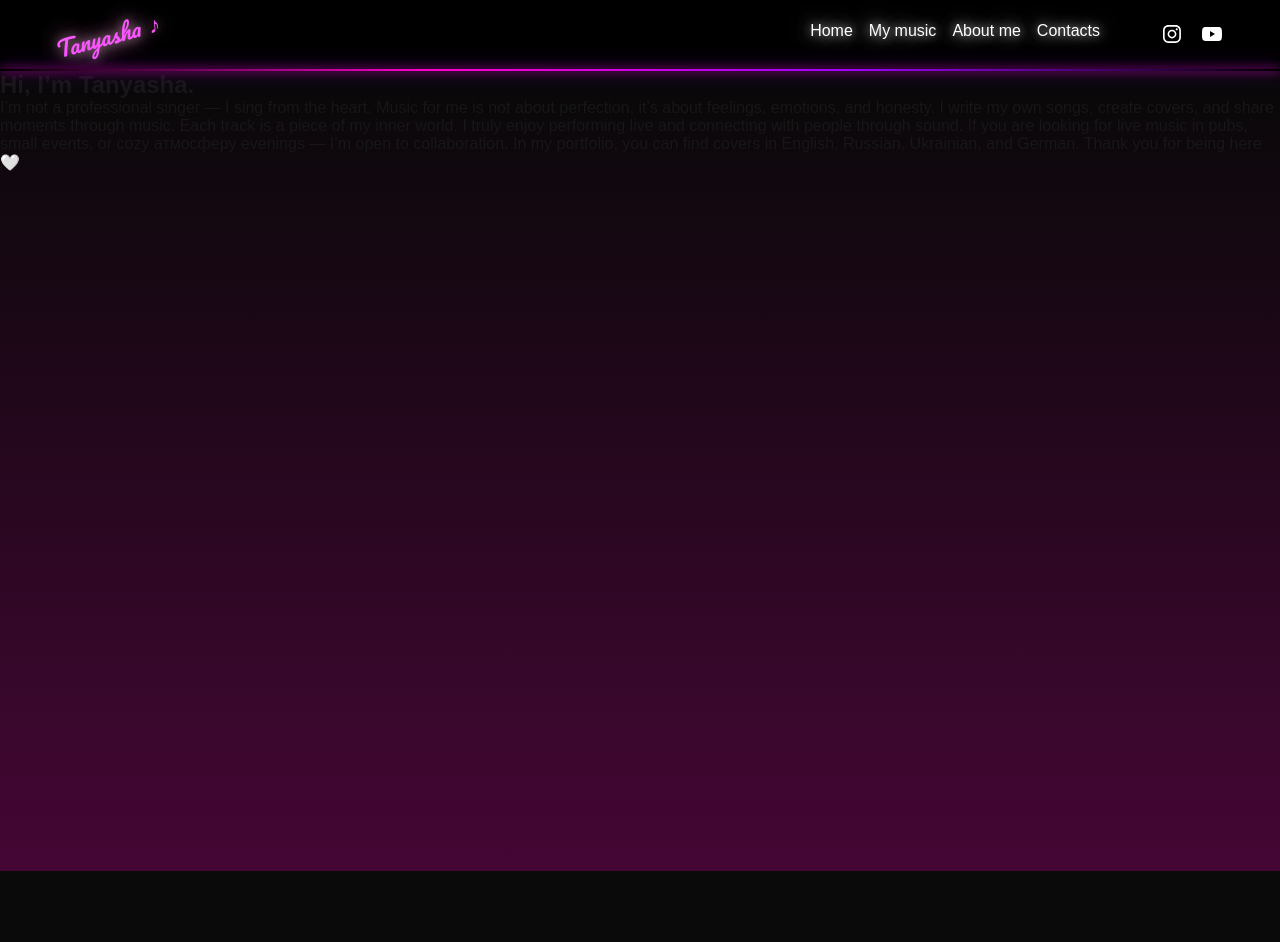
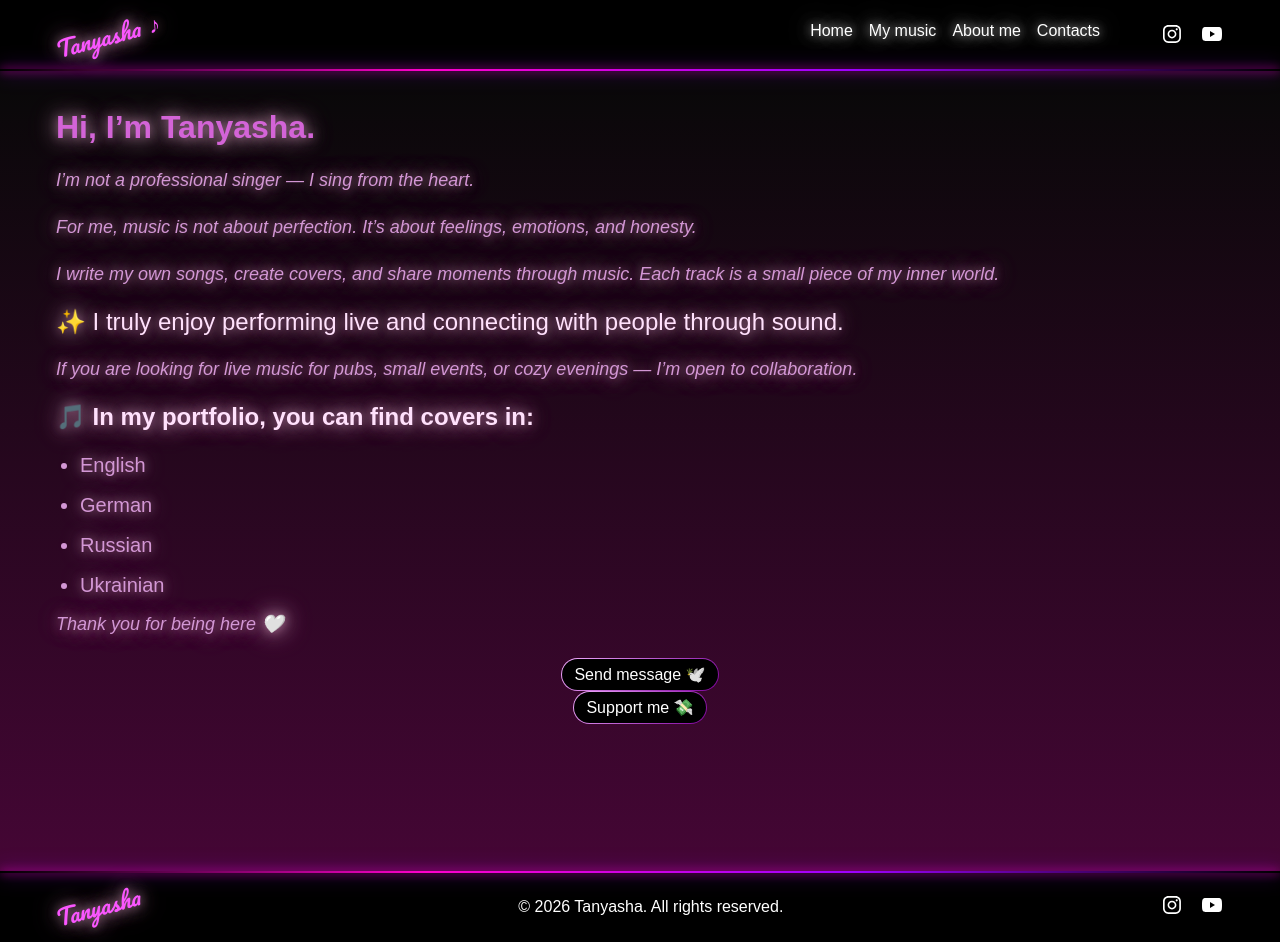
Before and after one commit to Kubyshkina-T/music-portfolio, a Next.js app: page /about in a window 1280 px wide. Before the commit the page ends 871 px from the top, so only its background shows below. Built offline with nearby package versions, Linux system fonts and the light colour scheme.

Commit message:
upload pageAbout

```diff
--- a/app/about/about.module.css
+++ b/app/about/about.module.css
@@ -1,3 +1,67 @@
 .aboutPage{
     background-image: linear-gradient(#000000f7, #450635);
-height: 100vh;}
+min-height: 100vh;
+}
+.titleAboutPage{
+    line-height: 1.5;
+/* max-width: 300px; */
+    margin: 0;
+    margin-bottom: 16px;
+    padding-top: 32px;
+    font-size: 32px;
+    color: #d364d7;
+    text-shadow:
+        0 0 10px #ba7fa2a3,
+        0 0 20px #f0cde19c,
+        0 0 30px #ffa1d875;
+}
+ .descriptionAboutPage{
+    line-height: 1.5;
+/* display: inline-block; */
+    /* max-width: 300px; */
+    margin: 0;
+    margin-bottom: 20px;
+    font-style: italic;
+    font-size: 18px;
+    color: #d397d5;
+    text-shadow:
+        0 0 10px #ba7fa2a3,
+        0 0 20px #f0cde19c,
+        0 0 30px #ffa1d875;
+ }
+ .subtitleAboutPage{
+    margin: 0;
+    margin-bottom: 20px;
+    font-size: 24px;
+    color:  #ffe1fc;
+    text-shadow:
+        0 0 10px #ba7fa2a3,
+        0 0 20px #f0cde19c,
+        0 0 30px #ffa1d875;
+ }
+ .descriptionAboutPageHightlight{
+    margin-bottom: 20px;
+        font-size: 24px;
+        color: #ffe1fc;
+        text-shadow:
+            0 0 10px #ba7fa2a3,
+            0 0 20px #f0cde19c,
+            0 0 30px #ffa1d875;
+ }
+ .listLanguages {
+     padding-left: 24px;
+     margin: 0;
+ }
+
+ .itemLanguage {
+     margin-bottom: 12px;
+
+     font-size: 20px;
+     color: #d397d5;
+
+     text-shadow:
+         0 0 10px #ba7fa2a3,
+         0 0 20px #f0cde19c;
+
+     line-height: 1.4;
+ }
--- a/app/about/page.tsx
+++ b/app/about/page.tsx
@@ -1,25 +1,44 @@
 import css from "@/app/about/about.module.css"
+import ButtonLink from "@/components/Button/Button";
+import Container from "@/components/Container/Container";
 
 export default function AboutPage() {
     return (
-        <main className={css.aboutPage}>
+          <main className={css.aboutPage}>
+                <Container>
      <section className={css.aboutContent}>
-      <h1>Hi, I’m Tanyasha.</h1>
-      <p>
-      I’m not a professional singer — I sing from the heart.
-Music for me is not about perfection, it’s about feelings, emotions, and honesty.
+      <h1 className={css.titleAboutPage}>Hi, I’m Tanyasha.</h1>
+      <p className={css.descriptionAboutPage}>
+    I’m not a professional singer — I sing from the heart.
+                            </p>
+                             <p className={css.descriptionAboutPage}>
+For me, music is not about perfection.
+It’s about feelings, emotions, and honesty.</p>
+  <p className={css.descriptionAboutPage}>
+I write my own songs, create covers, and share moments through music.
+Each track is a small piece of my inner world.
+                            </p>
+<p className={css.descriptionAboutPageHightlight}>
+✨ I truly enjoy performing live and connecting with people through sound.
+                            </p>
+ <p className={css.descriptionAboutPage}>
+If you are looking for live music for pubs, small events, or cozy evenings — I’m open to collaboration.
+                            </p>
+                            <h2 className={css.subtitleAboutPage }>🎵 In my portfolio, you can find covers in: </h2>
+                            <ul className={css.listLanguages}>
+                                  <li className={css.itemLanguage}> English</li>
+                                  <li className={css.itemLanguage}> German</li>
+                                  <li className={css.itemLanguage}> Russian</li>
+                                  <li className={css.itemLanguage}> Ukrainian</li>
+                            </ul>
 
-I write my own songs, create covers, and share moments through music.
-Each track is a piece of my inner world.
-
-I truly enjoy performing live and connecting with people through sound.
-If you are looking for live music in pubs, small events, or cozy атмосферу evenings — I’m open to collaboration.
-
-In my portfolio, you can find covers in English, Russian, Ukrainian, and German.
-
+<p className={css.descriptionAboutPage}>
 Thank you for being here 🤍
-      </p>
-            </section>
+                            </p>
+                            <ButtonLink href="mailto:tanyasha_@ukr.net">Send message 🕊️</ButtonLink>
+                            <ButtonLink href ="https://www.donationalerts.com/r/k_tanyasha">Support me 💸</ButtonLink>
+                      </section>
+                      </Container>
             </main>
   );
 }
--- a/app/globals.css
+++ b/app/globals.css
@@ -68,3 +68,6 @@ p {
 .rhap_container .rhap_time {
   color: #e3dee8;
 }
+.rhap_container {
+  max-width: 250px;
+}
--- a/app/layout.tsx
+++ b/app/layout.tsx
@@ -3,6 +3,7 @@ import { Geist, Geist_Mono, Pacifico } from "next/font/google";
 import "./globals.css";
 import Header from "@/components/Header/Header";
 import TanStackProvider from "@/providers/TanStackProvider";
+import Footer from "@/components/Footer/Footer";
 
 const geistSans = Geist({
   variable: "--font-geist-sans",
@@ -34,7 +35,8 @@ export default function RootLayout({
       <body>
          <TanStackProvider>
         <Header />
-        <main>{children}</main>
+          <main>{children}</main>
+          <Footer/>
 </TanStackProvider>
       </body>
 
--- /dev/null
+++ b/components/Button/Button.module.css
@@ -0,0 +1,27 @@
+.link {
+    padding: 6px 12px;
+    font-size: 16px;
+    border-radius: 30px;
+    cursor: pointer;
+    color: white;
+    transition: all 0.3s ease;
+    display: block;
+    width: fit-content;
+    margin: 0 auto;
+    /* margin-bottom: 24px; */
+    text-decoration: none;
+    border: 1px solid transparent;
+    background-image:
+        linear-gradient(#000, #000),
+        linear-gradient(135deg,
+            #f3afff,
+            #7e019c);
+    background-origin: border-box;
+    background-clip: padding-box, border-box;
+}
+
+.link:hover {
+    background-image:
+        linear-gradient(135deg, #8a2be2, #1e0921),
+        linear-gradient(135deg, #8a2be2, #0d0410);
+}
--- /dev/null
+++ b/components/Button/Button.tsx
@@ -0,0 +1,14 @@
+import css from "@/components/Button/Button.module.css"
+import Link from "next/link";
+type ButtonLinkProps = {
+    href: string;
+    children: React.ReactNode;
+}
+
+export default function ButtonLink({ href, children, }: ButtonLinkProps) {
+    return (
+        <Link className={css.link} href={href}>
+            {children}
+        </Link>
+    )
+}
--- a/components/Hero/Hero.tsx
+++ b/components/Hero/Hero.tsx
@@ -1,6 +1,7 @@
 import css from "@/components/Hero/Hero.module.css";
 import Container from "../Container/Container";
 import Link from "next/link";
+import ButtonLink from "../Button/Button";
 const Hero = () => {
     return (
 
@@ -12,7 +13,7 @@ const Hero = () => {
 
             <p className={css.heroDescription}>I sing about feelings, life, and everything that inspires me. Thank you for listening!</p>
                 </div>
-           <Link className={css.heroLink} href="/about">About me ☆ </Link>
+                <ButtonLink href="/about">About me ☆ </ButtonLink>
             </Container>
         </section>
 
--- a/components/SongSection/SongSection.tsx
+++ b/components/SongSection/SongSection.tsx
@@ -28,11 +28,13 @@ export default function SongSection() {
         <section className={css.sectionSongs}>
             <Container>
             <h2 className={css.sectionSongsTitle}>Music</h2>
-            <ul className={css.cardList}>
+           <div className={css.cardsWrapper}>
+                <ul className={css.cardList}>
                 {songs?.map((song) => (
                     <SongCard key={song.id} song={song} />
                 ))}
-            </ul>
+                    </ul>
+                    </div>
             </Container>
         </section>
 
```
Also changed, not shown: components/Hero/Hero.module.css (+1 -27 lines), components/SongCard/SongCart.module.css (+8 -3 lines), components/SongSection/SongSection.module.css (+31 -3 lines).
